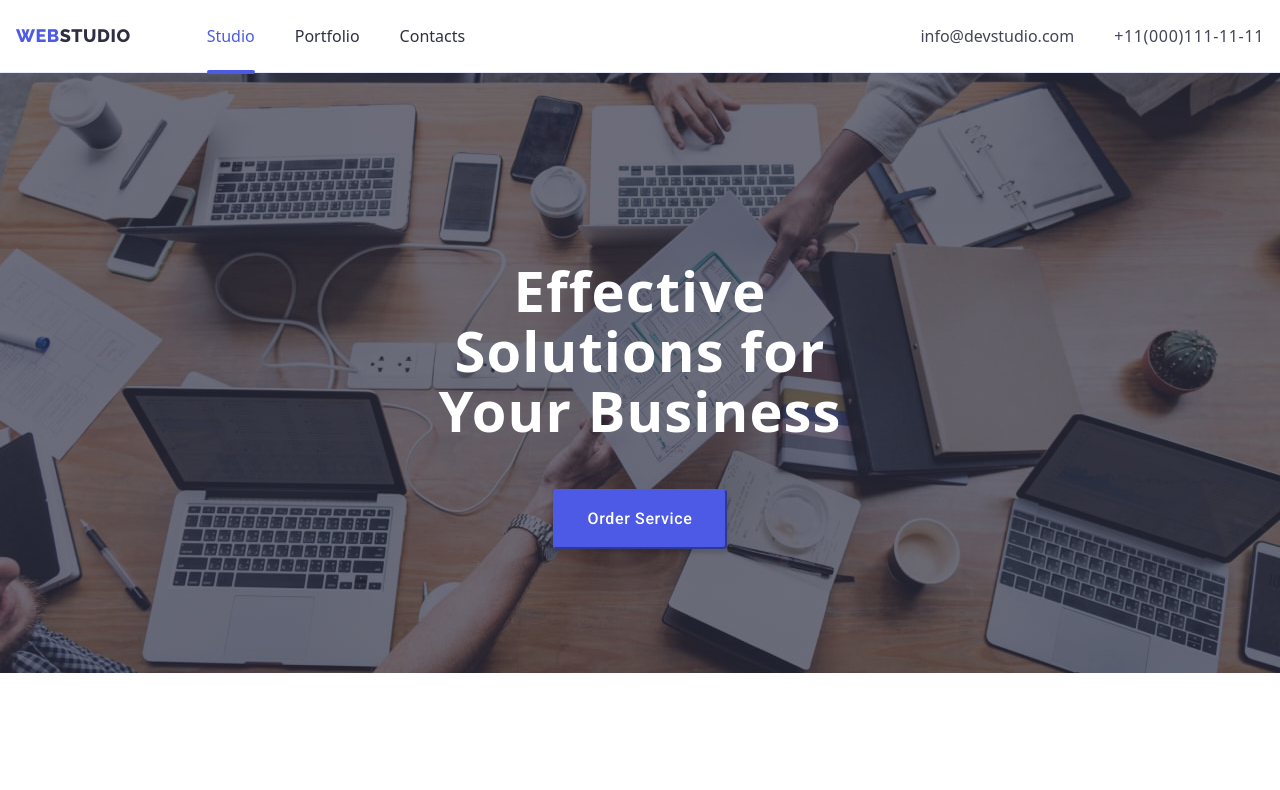
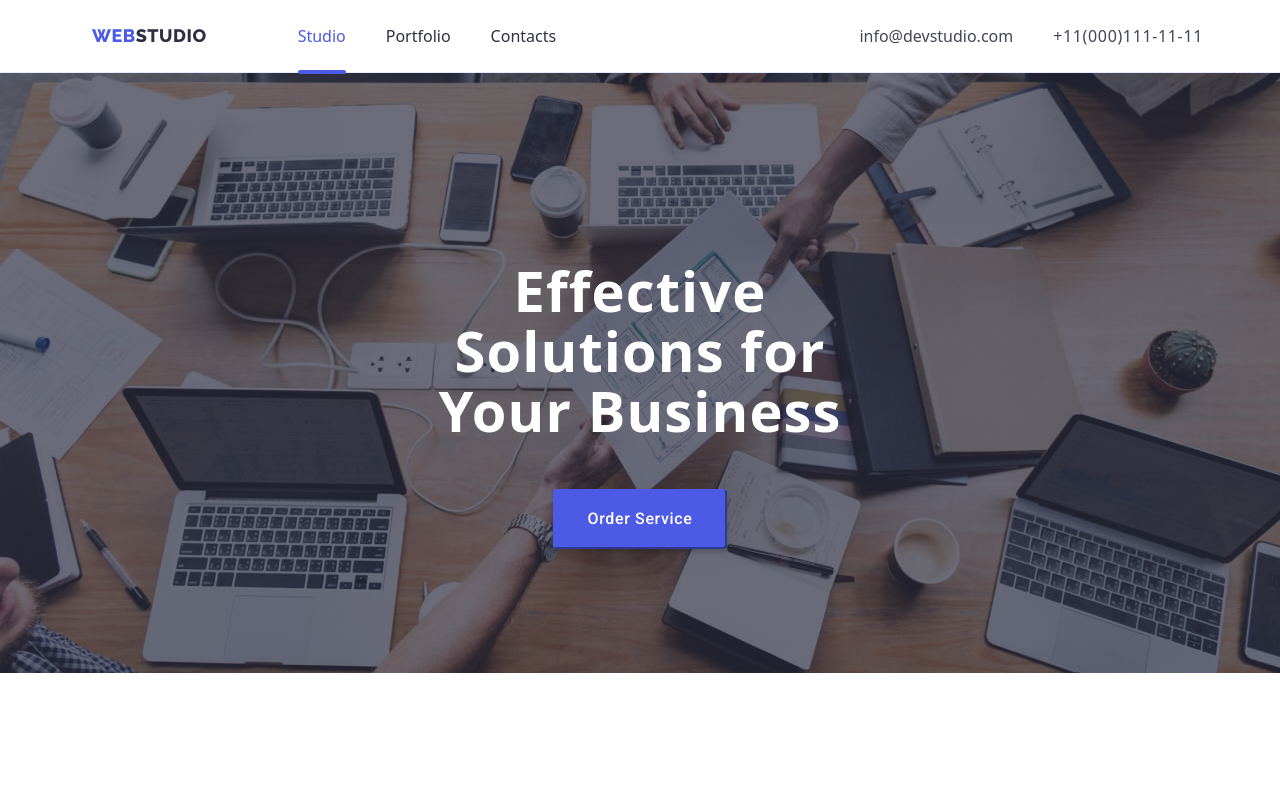
Before and after one commit to Lytvynenko-Oleksandr/goit-markup-hw-07, a plain HTML site: page index.html in a window 1280 px wide. Shown: the top 790 px of the page. Drawn offline with nearby package versions, Linux system fonts and the light colour scheme.

Commit message:
Доработка после сдачи ДЗ

```diff
--- a/css/styles-test.css
+++ b/css/styles-test.css
@@ -30,17 +30,16 @@ img {
     margin: 0;
 }
 
+.container {
+    margin-left: auto;
+    margin-right: auto;
+    padding-left: 15px;
+    padding-right: 15px;
+}
+
 .section {
     padding-top: 96px;
     padding-bottom: 96px;
-}
-
-.container {
-    min-width: 100%;
-    /* margin-left: auto;
-    margin-right: auto; */
-    padding-left: 15px;
-    padding-right: 15px;
 }
 
 /* Логотип */
@@ -84,6 +83,8 @@ img {
     align-items: center;
     margin-top: 24px;
     margin-bottom: 24px;
+    padding-left: 15px;
+    padding-right: 15px;
 }
 
 /* Секция Hero */
```
